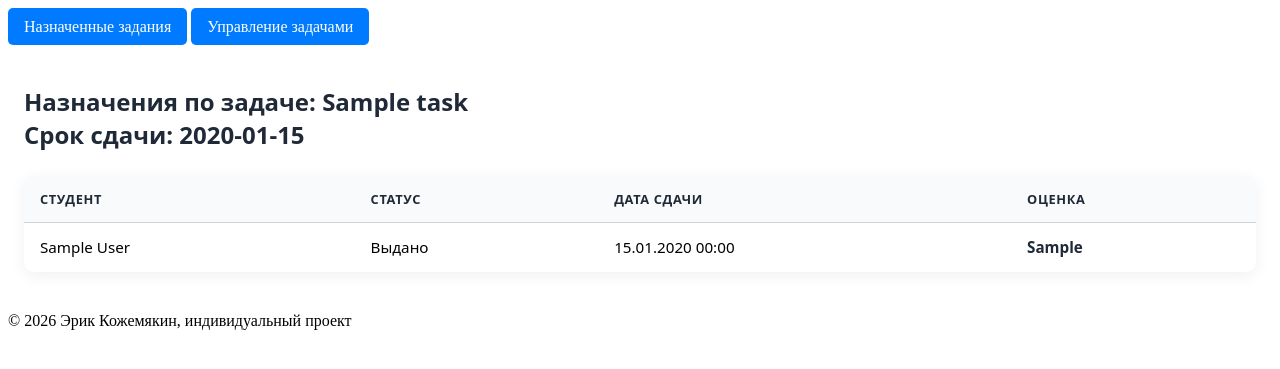
After one commit to SpideErik/top_it_auto_python_hw_check, a Flask app: page /teachers/a_table?task_id=1&deadline=2020-01-15 in a window 1280 px wide. The commit adds this page. Shown: the top 369 px of the page. Run offline with Flask 3, Linux system fonts and the light colour scheme; a user stored in the database is signed in; tables that the repository leaves empty hold one stand-in row (values such as "Sample post").

Commit message:
Добавил отображение таблицы для назначенного задания, в модель добавил name для ФИО. В инициализацию базы данных добавил ФИО

```diff
--- a/app/models.py
+++ b/app/models.py
@@ -15,6 +15,7 @@ class User(db.Model, UserMixin):
     username = db.Column(db.String(50), unique=True, nullable=False)
     password = db.Column(db.String(100), nullable=False)
     role = db.Column(db.Enum(UserRole), default=UserRole.STUDENT, nullable=False)
+    name = db.Column(db.String(100), nullable=False)
     assignments = db.relationship('Assignment', backref='user', lazy='select')
 
 
@@ -33,6 +34,15 @@ class AssignmentState(enum.Enum):
     FINISHED = 'finished' # задание выполнено, оценка получена
     EXPIRED = 'expired' # задание просрочено
 
+    @property
+    def label(self):
+        labels = {
+            AssignmentState.ISSUED: "Выдано",
+            AssignmentState.UNCHECKED: "Не проверено",
+            AssignmentState.FINISHED: "Завершено",
+            AssignmentState.EXPIRED: "Просрочено",
+        }
+        return labels.get(self, self.name)
 
 class Assignment(db.Model):
     __tablename__ = 'assignments'
@@ -43,6 +53,7 @@ class Assignment(db.Model):
     state = db.Column(db.Enum(AssignmentState), default=AssignmentState.ISSUED, nullable=False)
     issued = db.Column(db.Date, default=date.today)
     deadline = db.Column(db.Date)
+    submitted = db.Column(db.Date)
     answer_code = db.Column(db.Text)
     tests_result = db.Column(db.Text)
     grade = db.Column(db.String(10))
--- a/app/static/css/style.css
+++ b/app/static/css/style.css
@@ -14,6 +14,11 @@
   --radius: 10px;
   --shadow: 0 4px 16px rgba(0, 0, 0, 0.06);
   --transition: 0.2s ease;
+}
+
+
+.nav1 {
+  display: inline-block;
 }
 
 /* Обертка информации */
@@ -178,3 +183,66 @@
   color: inherit;       /* Наследуем цвет текста */
   display: block;      /* Чтобы ссылка вела себя как блок */
 }
+
+.table-wrapper {
+  margin: 2.5rem auto;
+  padding: 0 1rem;
+  font-family: system-ui, -apple-system, "Segoe UI", Roboto, sans-serif;
+}
+
+.table-header {
+  display: flex;
+  justify-content: space-between;
+  align-items: center;
+  margin-bottom: 1.5rem;
+  flex-wrap: wrap;
+  gap: 1rem;
+}
+
+.table-header h1 {
+  margin: 0;
+  font-size: 1.5rem;
+  color: var(--text-main);
+}
+
+.table-container {
+  overflow-x: auto;
+  background: var(--bg-card);
+  border-radius: var(--radius);
+  box-shadow: var(--shadow);
+}
+
+.assignments-table {
+  width: 100%;
+  border-collapse: collapse;
+  text-align: left;
+  font-size: 0.95rem;
+}
+
+.assignments-table th,
+.assignments-table td {
+  padding: 0.9rem 1rem;
+  border-bottom: 1px solid var(--border);
+  vertical-align: middle;
+}
+
+.assignments-table th {
+  background: #f8fafc;
+  font-weight: 600;
+  color: var(--text-main);
+  text-transform: uppercase;
+  font-size: 0.8rem;
+  letter-spacing: 0.05em;
+}
+
+.assignments-table tr:last-child td {
+  border-bottom: none;
+}
+
+.assignments-table tbody tr:hover td {
+  background: #f8fafc;
+  transition: background var(--transition);
+}
+
+.text-muted { color: var(--text-muted); }
+.grade { font-weight: 700; color: var(--text-main); }
--- a/app/students/routes.py
+++ b/app/students/routes.py
@@ -19,7 +19,7 @@ def for_student(func):
 @login_required
 @for_student
 def profile():
-    new = Assignment.query.filter_by(user_id=current_user.id, state=AssignmentState.ISSUED)
+    new = Assignment.query.filter_by(user_id=current_user.id, state=AssignmentState.ISSUED).all()
     return render_template('students/assignments.html', new=new)
 
 
--- a/app/teachers/routes.py
+++ b/app/teachers/routes.py
@@ -23,7 +23,13 @@ def for_teacher(func):
 @login_required
 @for_teacher
 def profile():
-    return render_template('teachers/assignments.html')
+    stmt = (
+        select(Task.id, Task.title, Assignment.deadline)
+        .join(Assignment, Task.id == Assignment.task_id)
+        .distinct()
+    )
+    results = db.session.execute(stmt).all()
+    return render_template('teachers/assignments.html', assignments = results)
 
 
 @teachers_bp.route('/task_list')
@@ -121,3 +127,21 @@ def new_assignment():
         abort(404, description = 'Задача не выбрана или не существует')
     task = Task.query.get_or_404(task_id, 'Задача не выбрана или не существует')
     return render_template('teachers/new_assignment.html', task=task)
+
+
+@teachers_bp.route('/a_table')
+@login_required
+@for_teacher
+def a_table():
+    task_id = request.args.get('task_id')
+    if not task_id:
+        abort(404, description = 'Неправильные параметры')
+    try:
+        deadline = date.fromisoformat(request.args.get('deadline'))
+    except ValueError:
+        abort(404, description = 'Неправильные параметры')
+
+    assignments = Assignment.query.filter_by(task_id=task_id, deadline=deadline).all()
+    if not assignments:
+        abort(404, description = 'Неправильные параметры')
+    return render_template('teachers/a_table.html', assignments=assignments)
--- /dev/null
+++ b/app/templates/teachers/a_table.html
@@ -0,0 +1,62 @@
+{% extends "base.html" %}
+
+{% block navigation %}
+    <div class="nav1">
+        <a href="{{ url_for('teachers.profile') }}" class="btn btn-blue">
+            Назначенные задания
+        </a>
+    </div>
+    <div class="nav1">
+        <a href="{{ url_for('teachers.task_list') }}" class="btn btn-blue">
+            Управление задачами
+        </a>
+    </div>
+
+{% endblock %}
+
+{% block content %}
+<div class="table-wrapper">
+    <div class="table-header">
+        <h1>Назначения по задаче: {{ assignments[0].task.title }} <br>
+            Срок сдачи: {{ assignments[0].deadline }}</h1>
+    </div>
+    <div class="table-container">
+        <table class="assignments-table">
+            <thead>
+                <tr>
+                    <th>Студент</th>
+                    <th>Статус</th>
+                    <th>Дата сдачи</th>
+                    <th>Оценка</th>
+                </tr>
+            </thead>
+            <tbody>
+                {% for assign in assignments %}
+                <tr>
+                    <td>{{ assign.user.name }}</td>
+                    <td>{{ assign.state.label }}</td>
+                    <td>
+                        {% if assign.submitted %}
+                            {{ assign.submitted.strftime('%d.%m.%Y %H:%M') }}
+                        {% else %}
+                            <span class="text-muted">—</span>
+                        {% endif %}
+                    </td>
+                    <td>
+                        {% if assign.grade is not none %}
+                            <span class="grade">{{ assign.grade }}</span>
+                        {% elif assign.submitted %}
+                             <a href="{{ url_for('check', assignment_id=assign.id) }}" class="btn btn-blue">
+                                Проверить
+                             </a>
+                        {% else %}
+                            <span class="text-muted">—</span>
+                        {% endif %}
+                    </td>
+                </tr>
+                {% endfor %}
+            </tbody>
+        </table>
+    </div>
+</div>
+{% endblock %}
```
Also changed, not shown: app/templates/teachers/assignments.html (+15 -3 lines), init_db.py (+13 -6 lines).
